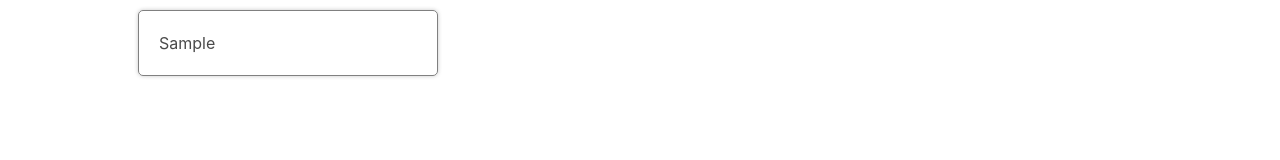
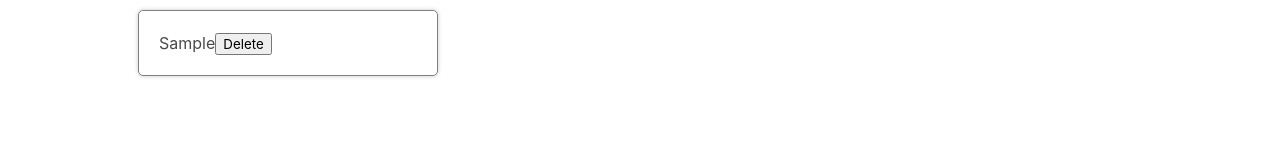
Before and after one commit to Jeungbin/react-udemy-lecture, a React (Create React App) app: page / in a window 1280 px wide. Both pictures are taken after typing "Sample" into the empty fields and a click on the button "submit". Shown: the top 160 px of the page. Built offline with nearby package versions, Linux system fonts and the light colour scheme.

Commit message:
Form :Deleting Records

```diff
--- a/src/handleForms/App.js
+++ b/src/handleForms/App.js
@@ -16,9 +16,16 @@ function App() {
     setBooks(updatedBooks);
   };
 
+  const deleteBookId = (id) => {
+    const deletedbook = books.filter((book) => {
+      return book.id !== id;
+    });
+    setBooks(deletedbook);
+  };
+
   return (
     <div className="app">
-      <BookList books={books} />
+      <BookList books={books} onDelete={deleteBookId} />
       <BookCreate onCreate={createBook} />
     </div>
   );
--- a/src/handleForms/components/BookList.js
+++ b/src/handleForms/components/BookList.js
@@ -1,8 +1,8 @@
 import React from "react";
 import BookShow from "./BookShow";
-function BookList({ books }) {
+function BookList({ books, onDelete }) {
   const renderBooks = books.map((item) => {
-    return <BookShow key={item.id} book={item} />;
+    return <BookShow key={item.id} book={item} onDelete={onDelete} />;
   });
   return <div className="book-list">{renderBooks}</div>;
 }
--- a/src/handleForms/components/BookShow.js
+++ b/src/handleForms/components/BookShow.js
@@ -1,7 +1,15 @@
-import React from "react";
+import React, { useState } from "react";
 
-function BookShow({ book }) {
-  return <div className="book-show">{book.title}</div>;
+function BookShow({ book, onDelete }) {
+  const handleClick = () => {
+    onDelete(book.id);
+  };
+  return (
+    <div className="book-show">
+      {book.title}
+      <button onClick={handleClick}>Delete</button>
+    </div>
+  );
 }
 
 export default BookShow;
```
